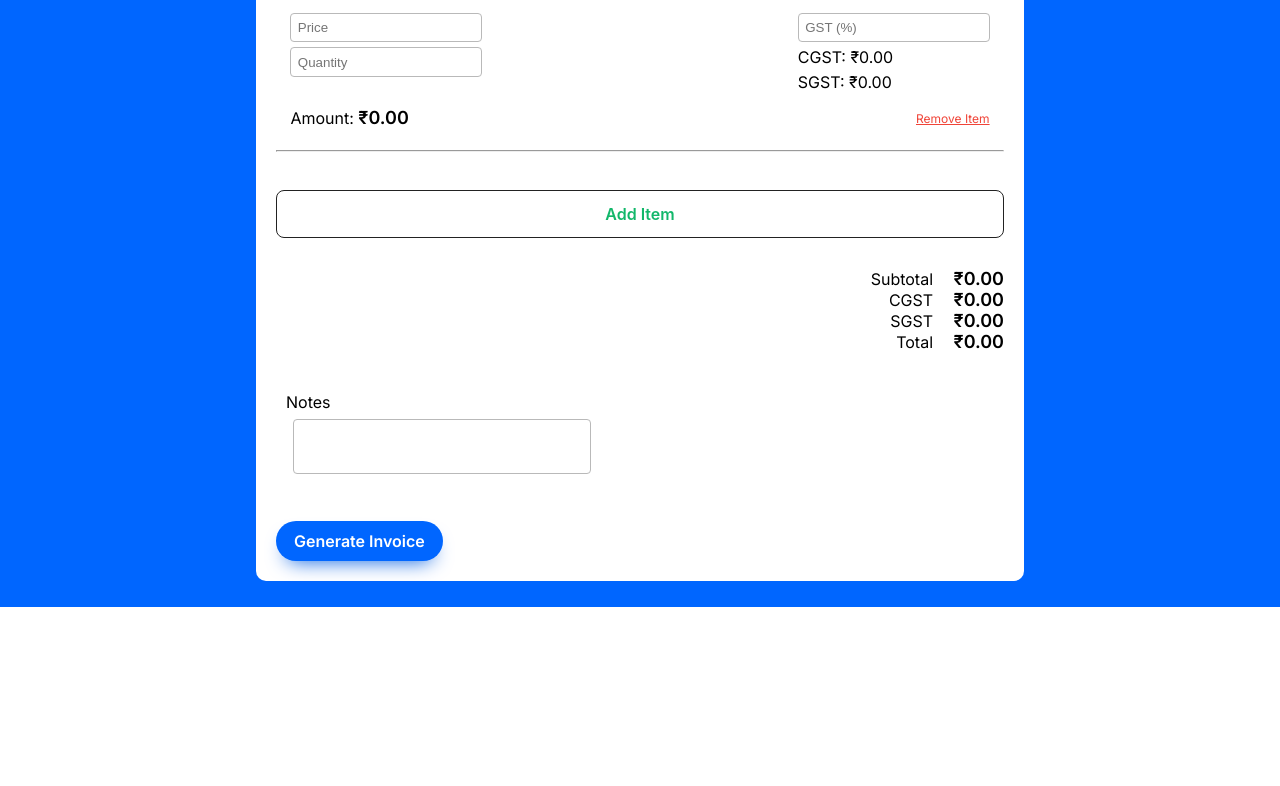
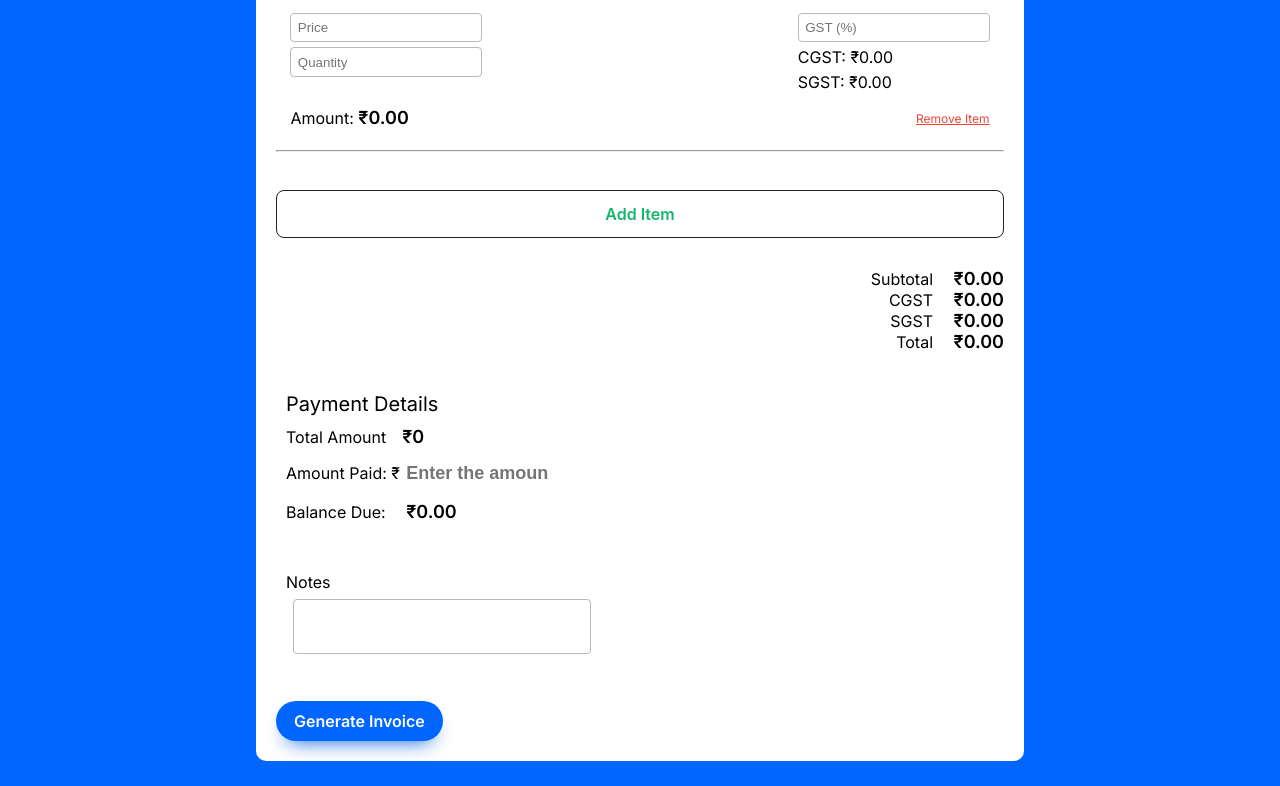
Before and after one commit to sanjith-s/invoice-generator, a Svelte app: page / in a window 1280 px wide. Shown: the part 1043-1829 px from the top of the page. Before the commit the page ends 1650 px from the top, so only its background shows below. Built offline with nearby package versions, Linux system fonts and the light colour scheme.

Commit message:
Added the payment balance calculation

```diff
--- a/src/App.svelte
+++ b/src/App.svelte
@@ -1,4 +1,6 @@
   <script>
+// @ts-nocheck
+
   import { HtmlTag } from "svelte/internal";
   import ImgBox from "./lib/ImgBox.svelte";
   import Item from "./lib/Item.svelte";
@@ -135,6 +137,18 @@
     console.log(items);
   };
 
+  function calcPayment(){
+    var t = consolidatedPrice.total;
+    var total = document.getElementById("totalamt");
+    var pamt  = document.getElementById("pamt");
+    var a = pamt.value;
+
+    var bal = +t - +a
+    var balance = document.getElementById("pbalance");
+    balance.innerText = "₹" + +bal;
+    console.log(total);
+  }
+
   function generateInvoice() {
     // Generate the invoice
     const invoice = document.getElementById("invoice");
@@ -234,10 +248,6 @@
         <label>Invoice Term<br/><input id="iterm" type="text" class="input-width"
           bind:value={invoiceDetails.term}
         /></label>
-
-        <!-- <label>Notes<br/><input id="inotes" type="text" class="input-width"
-          bind:value={invoiceDetails.notes}
-        /></label> -->
       </div>
     </div>
 
@@ -252,19 +262,6 @@
     <button type="button" class="add" on:click={addItem}>
       <i class="fa-solid fa-plus" /> Add Item</button>
 
-    <!-- <div id="paymentDetails" class="details">
-      <span class="title2">Payment Details</span>
-      <label>Total Amount: <input id="ptotal" type="text"
-        bind:value={paymentDetails.total}
-      /></label>
-      <label>Amount Paid: <input id="pamt" type="text"
-        bind:value={paymentDetails.paid}
-      /></label>
-      <label>Balance Due: <input id="pbal" type="text"
-        bind:value={paymentDetails.balance}
-      /></label>
-    </div>   -->
-
     <div id="totalBox">
 
       {#if consolidatedPrice.total > 0 && !isNaN(consolidatedPrice.total)}
@@ -276,23 +273,19 @@
         <div class="total-box-child">Subtotal <span class="total-bold-text">₹0.00</span></div>
         <div class="total-box-child">CGST <span class="total-bold-text">₹0.00</span></div>
         <div class="total-box-child">SGST <span class="total-bold-text">₹0.00</span></div>
-        <div class="total-box-child">Total <span class="total-bold-text">₹0.00</span></div>
+        <div class="total-box-child">Total <span id="totalamt" class="total-bold-text">₹0.00</span></div>
         {/if}
+    </div>
+
+    <div id="paymentDetails" class="details">
+      <span class="title2">Payment Details</span>
+      <div>Total Amount<span id="ptotal" class="total-bold-text">₹{consolidatedPrice.total}</span></div>
+      <label>Amount Paid: ₹<input class="pamt" id="pamt" type="text" placeholder="Enter the amount" on:keypress={calcPayment} on:keyup={calcPayment} bind:value={paymentDetails.paid}/></label>
+      <div>Balance Due: <span id="pbalance" class="total-bold-text">₹0.00</span></div>
     </div>
 
     <div>
       <div id="invoiceDetails" class="details">
-        <!-- <span class="title2">Invoice Details</span>
-        <label>Invoice No<br/><input id="inumber" class="input-width" type="text"
-          bind:value={invoiceDetails.number}
-        /></label>
-        <label>Invoice Date<br/><input id="idate" type="date" class="input-width"
-          bind:value={invoiceDetails.date}
-        /></label>
-        <label>Invoice Term<br/><input id="iterm" type="text" class="input-width"
-          bind:value={invoiceDetails.term}
-        /></label> -->
-
         <label>Notes<br/><input id="inotes" type="text" class="input-width"
           bind:value={invoiceDetails.notes}
         /></label>
@@ -494,6 +487,14 @@
     margin: 1%;
   }
 
+  .pamt{
+    width: 20%;
+    font-weight: 600;
+    font-size: 18px;
+    margin: 0;
+    border: #FFFFFF;
+  }
+
   #inotes {
     height: 2.5rem;
   }
```
